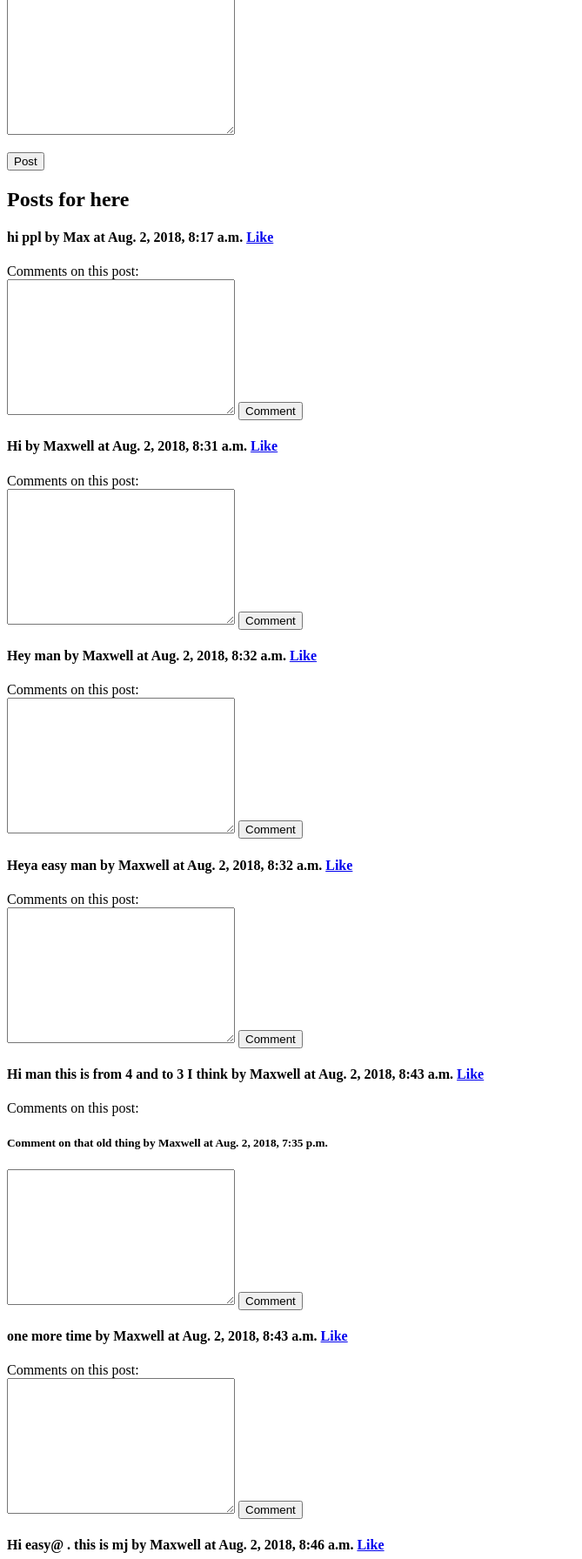
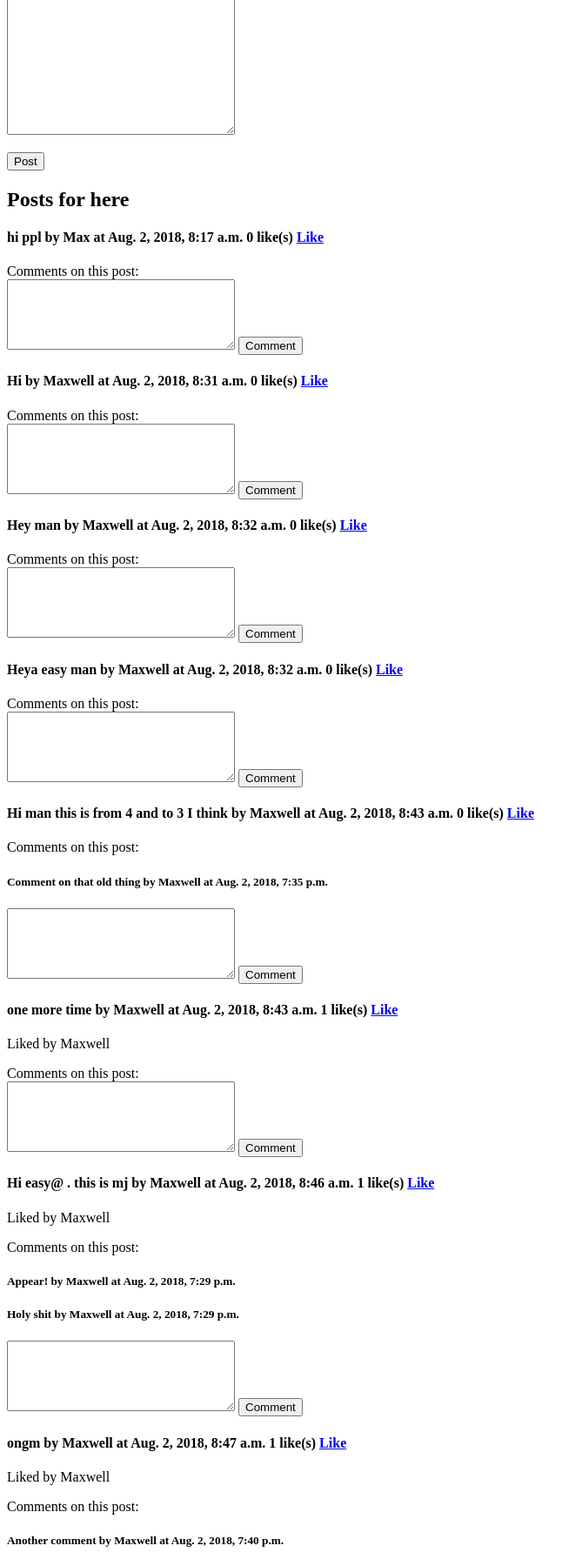
Before and after one commit to codejoy-wins/Fakebook, a Django app: template apps/haterz/templates/haterz/wall.html in a window 1280 px wide. Shown: the part 128-1920 px from the top of the page at 87% size, without its empty margins (0-669 px from the left). Run offline with Django 3.2, Linux system fonts and the light colour scheme; the template is opened without the code that fills it: values that come from a table or form of the project are taken from there, others are empty; the visitor is signed in with stand-in values (Sample User, id 1); data comes from the database, SQL or seed files in the repository; both versions use the stored data as it was after the commit; parts of the project's set-up code (start-up, migrations or seed data) failed here and were passed over.

Commit message:
added likes and link to own wall

```diff
--- a/apps/haterz/templates/haterz/main.html
+++ b/apps/haterz/templates/haterz/main.html
@@ -8,6 +8,7 @@
 </head>
 <body>
     <h1>Welcome, {{user.first_name}}, Your user id is: {{user.id}}</h1>
+    <a href="/wall/{{user.id}}">Vist your wall?</a>
     <form action="/add" method="POST">
         {% csrf_token %}
         <p><label for="artist">Artist</label> <input type="text" name="artist" id = "artist"></p>
--- a/apps/haterz/templates/haterz/wall.html
+++ b/apps/haterz/templates/haterz/wall.html
@@ -20,7 +20,12 @@
     {% endfor %} -->
     <h2>Posts for here</h2>
     {% for post in my_posts %}
-        <h4>{{post.content}} by {{post.author.first_name}} at {{post.created_at}} <a href="/like/{{post.id}}">Like</a> </h4>
+        <h4>{{post.content}} by {{post.author.first_name}} at {{post.created_at}} {{post.liked_by.all.count}} like(s)   <a href="/like/{{post.id}}">Like</a> </h4>
+
+        {% for x in post.liked_by.all %}
+           <p>  Liked by {{x.first_name}} </p>
+        {% endfor %}
+
         Comments on this post:
         {% for comment in comments %}
             {% if comment.post.id == post.id%}
@@ -29,12 +34,18 @@
         {% endfor %}
         <form action="/comment/{{post.id}}" method="POST">
             {% csrf_token %}
-            <textarea name="content" id="c" cols="30" rows="10"></textarea>
+            <textarea name="content" id="c" cols="30" rows="5"></textarea>
             <input type="submit" value = "Comment">
         </form>
         <!-- <a href="/comment/{{post.id}}">Comment</a> -->
     {% endfor %}
         <p></p>
     <a href="/main">Return to Main Page</a>
+
+    <!-- # likers:
+        #p = Post.objects.get(id=8)
+        #p.liked_by.all().count()
+        #max = User.objects.get(id=4)
+        #max.liked_posts.all() -->
 </body>
 </html>
```
Also changed, not shown: apps/haterz/views.py (+12 -2 lines), db.sqlite3, 1 other file.
